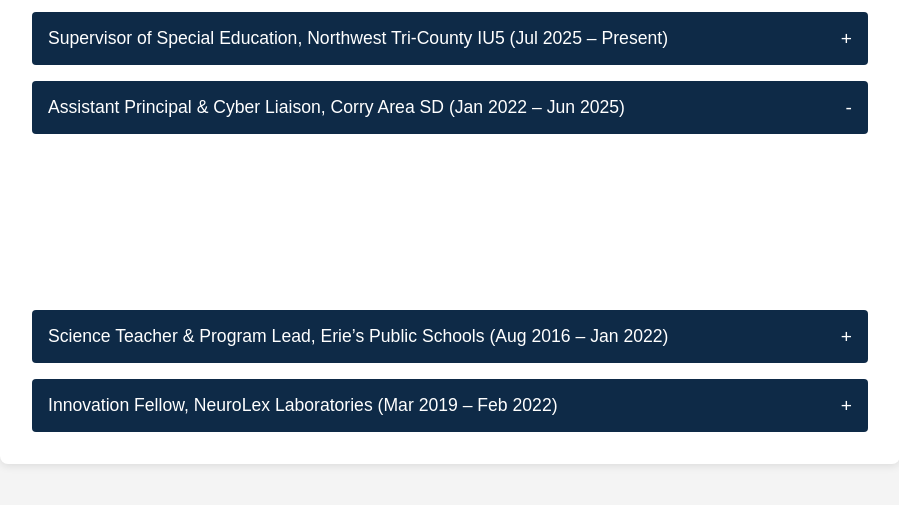
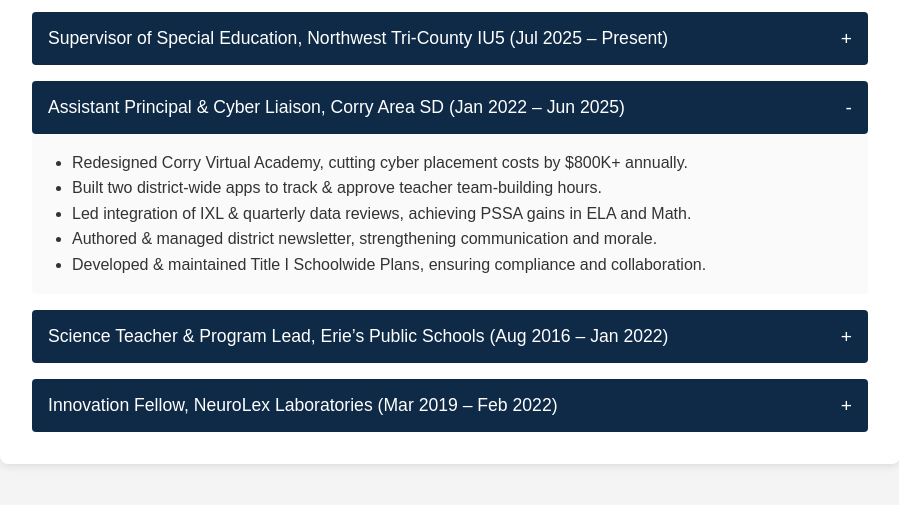
Before and after one commit to jordanlander/jordanlander, a plain HTML site: page index.html in a window 1280 px wide. Both pictures are taken after a click on the button 640 px from the left and 816 px from the top of the page. Shown: the part 709-1214 px from the top of the page, without its empty margins (190-1089 px from the left). Drawn offline with Linux system fonts and the light colour scheme.

Commit message:
Fix accordion open state

```diff
--- a/index.html
+++ b/index.html
@@ -288,7 +288,9 @@
     document.querySelectorAll('.accordion-header').forEach(header => {
       header.addEventListener('click', () => {
         const body = header.nextElementSibling;
-        body.style.maxHeight = body.style.maxHeight ? null : body.scrollHeight + 'px';
+        const isOpen = body.classList.contains('open');
+        body.style.maxHeight = isOpen ? null : body.scrollHeight + 'px';
+        body.classList.toggle('open');
         header.classList.toggle('active');
       });
     });
```
